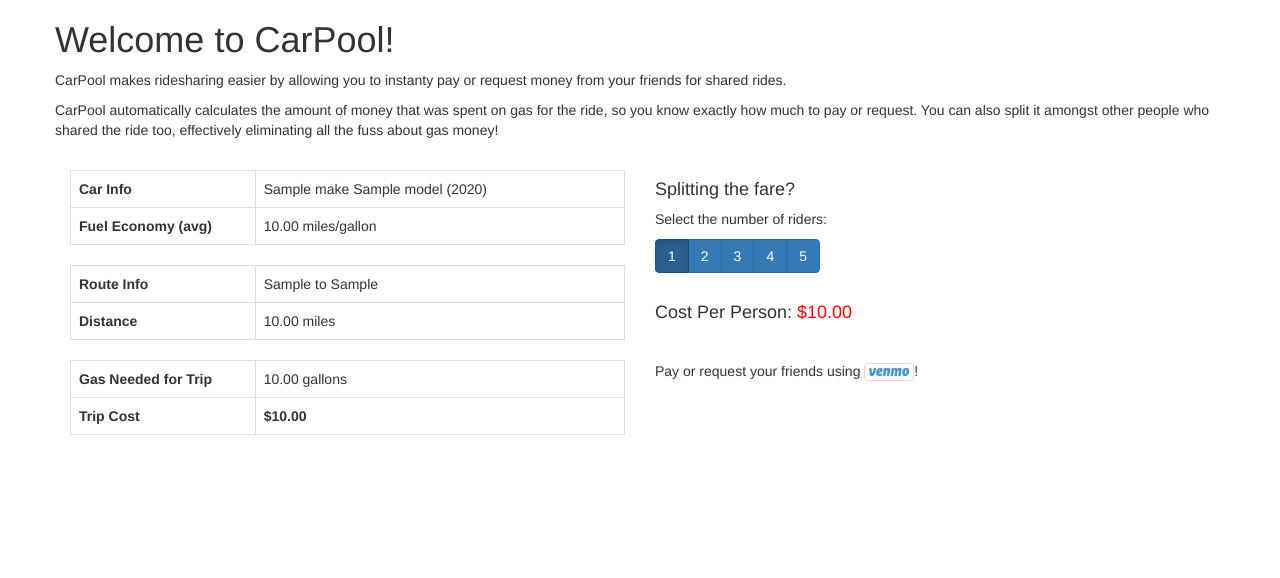
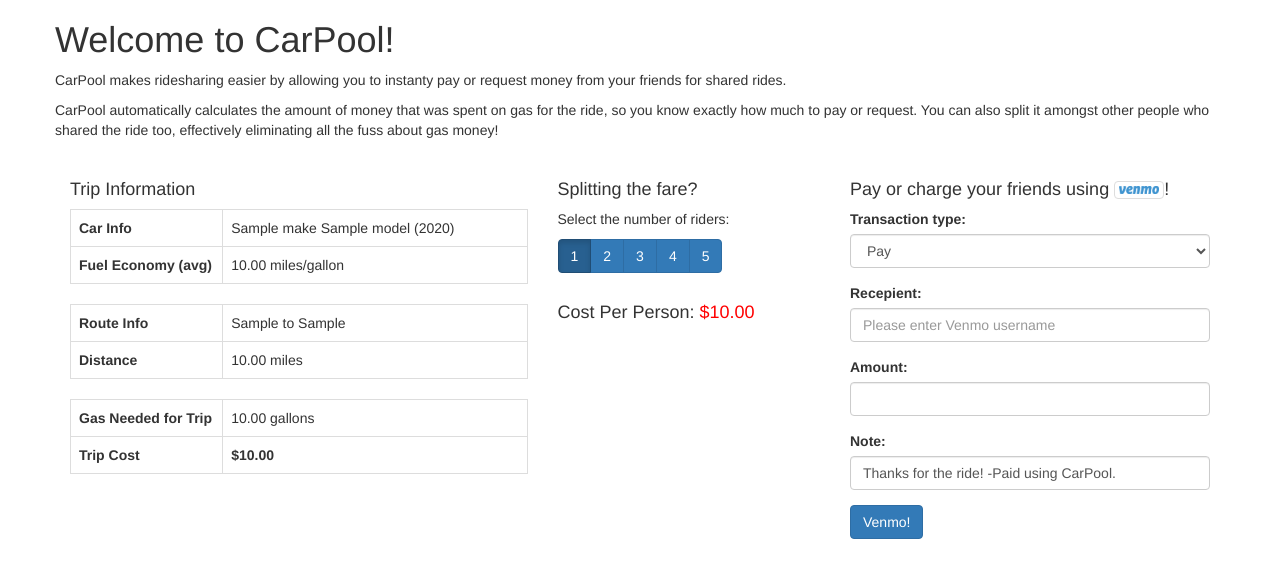
Before and after one commit to rohanraval/CarPool, a Django app: template fuelcalc/templates/fuelcalc/results.html in a window 1280 px wide. Shown: the top 578 px of the page. Run offline with Django 3.2, Linux system fonts and the light colour scheme; the template is opened without the code that fills it: most values are stand-ins (such as "Sample title", 1, 10 or a date in 2020); some libraries are stand-ins or nearby versions.

Commit message:
added venmo

```diff
--- a/fuelcalc/static/fuelcalc/main.js
+++ b/fuelcalc/static/fuelcalc/main.js
@@ -83,25 +83,31 @@
 	$(".split").click(function() {
 		var totalCost = parseFloat($("#cost").text().substr(1));
         if (this.id == 'b1') {
-			$("#amt").html("$" + totalCost.toFixed(2));
+			$("#costPerPerson").html("$" + totalCost.toFixed(2));
 			$(this).addClass('active').siblings().removeClass('active');
         }
         else if (this.id == 'b2') {
-            $("#amt").html("$" + (totalCost/2.0).toFixed(2));
+            $("#costPerPerson").html("$" + (totalCost/2.0).toFixed(2));
 			$(this).addClass('active').siblings().removeClass('active');
         }
 		else if (this.id == 'b3') {
-            $("#amt").html("$" + (totalCost/3.0).toFixed(2));
+            $("#costPerPerson").html("$" + (totalCost/3.0).toFixed(2));
 			$(this).addClass('active').siblings().removeClass('active');
         }
 		else if (this.id == 'b4') {
-            $("#amt").html("$" + (totalCost/4.0).toFixed(2));
+            $("#costPerPerson").html("$" + (totalCost/4.0).toFixed(2));
 			$(this).addClass('active').siblings().removeClass('active');
         }
 		else if (this.id == 'b5') {
-            $("#amt").html("$" + (totalCost/5.0).toFixed(2));
+            $("#costPerPerson").html("$" + (totalCost/5.0).toFixed(2));
 			$(this).addClass('active').siblings().removeClass('active');
         }
+		changeVenmoAmtVal($("#costPerPerson").html());
     });
 
+
 })
+
+function changeVenmoAmtVal(value) {
+	$("#amount").val(value);
+}
--- a/fuelcalc/templates/fuelcalc/index.html
+++ b/fuelcalc/templates/fuelcalc/index.html
@@ -1,5 +1,6 @@
 {% extends "fuelcalc/base.html" %}
 {% block content %}
+<div class="col-sm-12">
 	<form action="{% url 'results' %}" method="POST" >
 		{% csrf_token %}
 		{% for field in form %}
@@ -12,5 +13,7 @@
 		<input type="submit" class="btn btn-success" value="Submit">
 	</form>
 	<p>{% if error %}{{ error }}{% endif %}</p>
+</div>
+
 
 {% endblock %}
--- a/fuelcalc/templates/fuelcalc/results.html
+++ b/fuelcalc/templates/fuelcalc/results.html
@@ -4,7 +4,8 @@
 	{% if error %}
 	<p  style="color:red; text-decoration:none;"><a href="/"> &#171; {{ error }} </a></p>
 	{% else %}
-	<div class="col-sm-6">
+	<div class="col-sm-5">
+		<h4>Trip Information</h4>
 		<table class="table table-hover table-bordered">
 			<tr>
 				<th class="col-sm-4">Car Info</th>
@@ -39,7 +40,7 @@
 		</table>
 	</div>
 
-	<div class="col-sm-6">
+	<div class="col-sm-3">
 		<h4>Splitting the fare? </h4>
 		<p>Select the number of riders:</p>
 		<div class="btn-group">
@@ -50,12 +51,41 @@
 			<button type="button" class="split btn btn-primary" id="b5"> 5 </button>
 		</div>
 		<br><br>
-		<h4>Cost Per Person: <span id="amt" style="color:red">${{ gasInfo.tripCost|floatformat:2 }}</span></h4>
+		<h4>Cost Per Person: <span id="costPerPerson" style="color:red">${{ gasInfo.tripCost|floatformat:2 }}</span></h4>
 		<br>
-		<div class="">
-			<h5>Pay or request your friends using
-			<a href="http://www.venmo.com"><img class="img-thumbnail" src="{% static 'fuelcalc/logoblue.png' %}" alt="Venmo" style="height:auto; width:50px;"></a>!</h5>
-		</div>
+	</div>
+	<div class="col-sm-4">
+		<h4>Pay or charge your friends using
+		<a href="http://www.venmo.com"><img class="img-thumbnail" src="{% static 'fuelcalc/logoblue.png' %}" alt="Venmo" style="height:auto; width:50px;"></a>!</h4>
+
+		<form action="{% url 'venmo' %}" method="POST">
+			{% csrf_token %}
+			<div class="form-group">
+    		<label for="tnx-type">Transaction type:</label>
+			<select class="form-control" name="tnx-type" id="tnx-type" required>
+    			<option value="pay">Pay</option>
+				<option value="request">Request</option>
+    		</select>
+			</div>
+
+			<div class="form-group">
+    		<label for="recepient">Recepient:</label>
+			<input type="text" class="form-control" name="recepient" id="recepient" placeholder="Please enter Venmo username" required>
+			</div>
+
+			<div class="form-group">
+			<label for="amount">Amount: </label>
+			<input type="text" class="form-control" name="amount" id="amount" required>
+	    	</div>
+
+			<div class="form-group">
+			<label for="note">Note:</label>
+	    	<input type="text" class="form-control" name="note" id="note" value="Thanks for the ride! -Paid using CarPool.">
+			</div>
+
+			<input type="submit" class="btn btn-primary" value="Venmo!">
+		</form>
+
 	</div>
 	{% endif %}
 
--- a/fuelcalc/urls.py
+++ b/fuelcalc/urls.py
@@ -9,4 +9,5 @@
 	url(r'^ajax/validate_dest_zip', views.is_dest_zip_valid, name='validate_dest_zip'),
 	url(r'^ajax/year_processing', views.year_processing, name='year_processing'),
 	url(r'^ajax/get_models', views.get_models, name='get_models'),
+	url(r'^venmo/', views.venmo, name='venmo'),
 ]
--- a/gasmoney/settings.py
+++ b/gasmoney/settings.py
@@ -50,8 +50,11 @@
     'django.middleware.csrf.CsrfViewMiddleware',
     'django.contrib.auth.middleware.AuthenticationMiddleware',
     'django.contrib.messages.middleware.MessageMiddleware',
-    'django.middleware.clickjacking.XFrameOptionsMiddleware',
+    # 'django.middleware.clickjacking.XFrameOptionsMiddleware',
 ]
+
+X_FRAME_OPTIONS = 'ALLOW FROM '
+
 
 ROOT_URLCONF = 'gasmoney.urls'
 
```
Also changed, not shown: fuelcalc/views.py (+13 -0 lines), 3 other files. Lines whose indentation alone changed are shown as unchanged.
